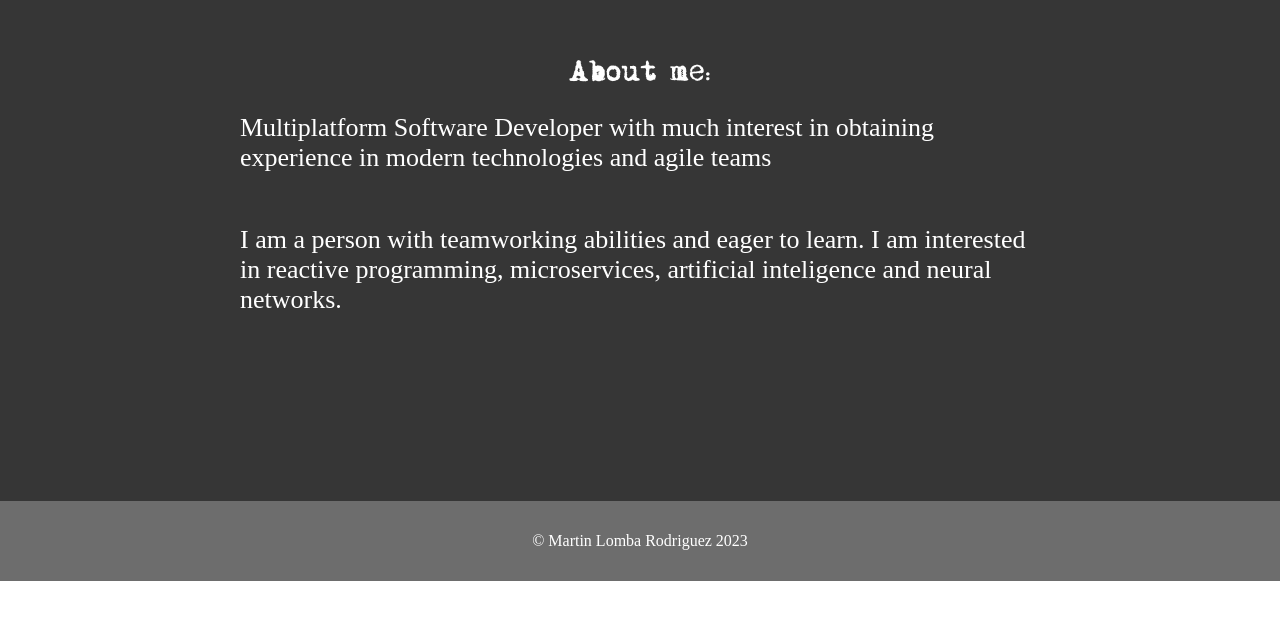
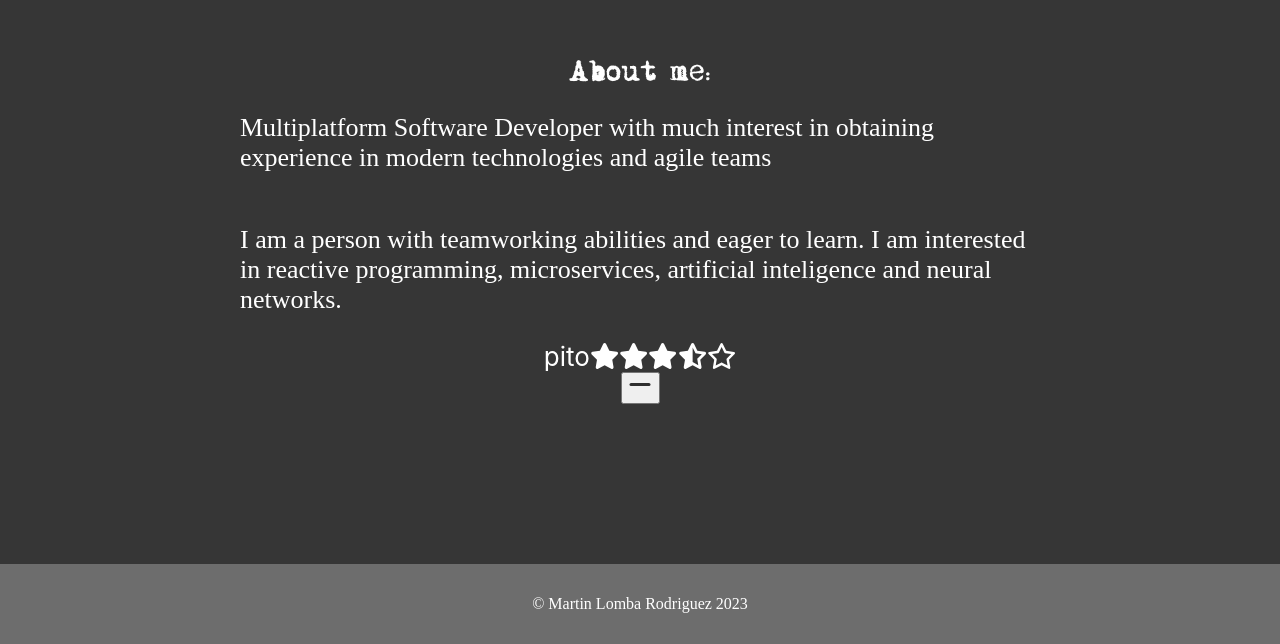
Before and after one commit to mrtnmmn/portfolio, a React (Create React App) app: page / in a window 1280 px wide. Shown: the part 984-1628 px from the top of the page. Before the commit the page ends 1565 px from the top, so only its background shows below. Built offline with nearby package versions, Linux system fonts and the light colour scheme; a web font is replaced by a local one.

Commit message:
added star rating component

```diff
--- a/package.json
+++ b/package.json
@@ -4,17 +4,20 @@
   "private": true,
   "dependencies": {
     "@fortawesome/fontawesome-svg-core": "^6.4.0",
+    "@fortawesome/free-regular-svg-icons": "^6.4.0",
     "@fortawesome/free-solid-svg-icons": "^6.4.0",
     "@fortawesome/react-fontawesome": "^0.2.0",
     "@testing-library/jest-dom": "^5.17.0",
     "@testing-library/react": "^13.4.0",
     "@testing-library/user-event": "^13.5.0",
+    "framer-motion": "^10.13.1",
     "i18next": "^23.2.11",
     "i18next-browser-languagedetector": "^7.1.0",
     "react": "^18.2.0",
     "react-dom": "^18.2.0",
     "react-i18next": "^13.0.2",
     "react-scripts": "5.0.1",
+    "recharts": "^2.7.2",
     "styled-components": "^6.0.5",
     "web-vitals": "^2.1.4"
   },
--- a/src/Components/MainContents/MainContents.js
+++ b/src/Components/MainContents/MainContents.js
@@ -1,10 +1,24 @@
 import './MainContents.css'
 import { useTranslation } from 'react-i18next';
+import { motion, useCycle } from 'framer-motion';
+import { useState } from 'react'
+
 import Footbar from './Footbar/Footbar';
+import { SidebarToggle } from '../Sidebar/SidebarToggle/SidebarToggle';
+import StarRating from './StarRating/StarRating';
 
 function MainContents() {
 
+  const variants = {
+    open: { opacity: 1, x: 0 },
+    closed: { opacity: 0, x: "-100%" },
+  }
+
+  const [isOpen, toggleOpen] = useCycle(false, true);
+
   const { t } = useTranslation()
+
+  const [isasdOpen, setIsOpen] = useState(false)
 
   return (
     <div className="mainDiv">
@@ -25,6 +39,9 @@ function MainContents() {
         {t('descriptionParagraph2')}
       </p>
 
+      <StarRating rating={3.5} label={'pito'} />
+
+      <SidebarToggle toggle={() => toggleOpen()} />
       <Footbar />
     </div>
   );
--- /dev/null
+++ b/src/Components/MainContents/StarRating/StarRating.js
@@ -0,0 +1,39 @@
+import { useEffect, useState } from "react";
+import { FontAwesomeIcon } from '@fortawesome/react-fontawesome';
+import { faStar, faStarHalfStroke } from '@fortawesome/free-solid-svg-icons';
+import { faStar as faStarRegular } from '@fortawesome/free-regular-svg-icons';
+
+function StarRating(props) {
+
+  const [stars, setStars] = useState([])
+
+  useEffect(() => {
+
+    let auxList = []
+
+    for(let i = 0; Math.floor(props.rating) > i; i++) {
+      auxList.push(<FontAwesomeIcon icon={faStar} />)
+    }
+
+    if (props.rating % 1 !== 0) {
+      auxList.push(<FontAwesomeIcon icon={faStarHalfStroke} />)
+    }
+
+    while(auxList.length < 5) {
+      console.log("adding")
+      auxList.push(<FontAwesomeIcon icon={faStarRegular} />)
+    }
+
+    setStars(auxList)
+
+  }, [props.rating])
+
+  return (
+    <div>
+      <span>{props.label}</span>
+      {stars.map((item) => (item))}
+    </div>
+  );
+}
+
+export default StarRating;
--- a/src/Components/Sidebar/Sidebar.js
+++ b/src/Components/Sidebar/Sidebar.js
@@ -5,6 +5,7 @@ import { faBars, faX } from '@fortawesome/free-solid-svg-icons';
 import './Sidebar.css'
 
 import LanguagePicker from './LanguagePicker';
+import { SidebarToggle } from './SidebarToggle/SidebarToggle';
 
 const SidebarContainer = styled.div`
   width: ${({ isExpanded }) => (isExpanded ? '300px' : '100px')};
@@ -51,7 +52,7 @@ const Sidebar = () => {
 
   return (
     <SidebarContainer isExpanded={isExpanded}>
-      {/* Sidebar content */}
+      <SidebarToggle />
       {isExpanded ?
       <div>
         <CloseButtonContainer onClick={handleResizeClick} isExpanded={isExpanded}>
@@ -64,7 +65,6 @@ const Sidebar = () => {
         </ExpandButtonContainer>
       </div>
       }
-
       <LanguagePicker />
     </SidebarContainer>
   );
--- /dev/null
+++ b/src/Components/Sidebar/SidebarToggle/SidebarToggle.js
@@ -0,0 +1,38 @@
+import { motion } from "framer-motion";
+
+const Path = props => (
+  <motion.path
+    fill="transparent"
+    strokeWidth="3"
+    stroke="hsl(0, 0%, 18%)"
+    strokeLinecap="round"
+    {...props}
+  />
+);
+
+export const SidebarToggle = ({ toggle }) => (
+  <button onClick={toggle}>
+    <svg width="23" height="23" viewBox="0 0 23 23">
+      <Path
+        variants={{
+          closed: { d: "M 2 2.5 L 20 2.5" },
+          open: { d: "M 3 16.5 L 17 2.5" }
+        }}
+      />
+      <Path
+        d="M 2 9.423 L 20 9.423"
+        variants={{
+          closed: { opacity: 1 },
+          open: { opacity: 0 }
+        }}
+        transition={{ duration: 0.1 }}
+      />
+      <Path
+        variants={{
+          closed: { d: "M 2 16.346 L 20 16.346" },
+          open: { d: "M 3 2.5 L 17 16.346" }
+        }}
+      />
+    </svg>
+  </button>
+);
```
Also changed, not shown: src/Components/MainContents/StarRating/StarRating.css (added), 1 other file (tests, documents, lock files or other folders).
